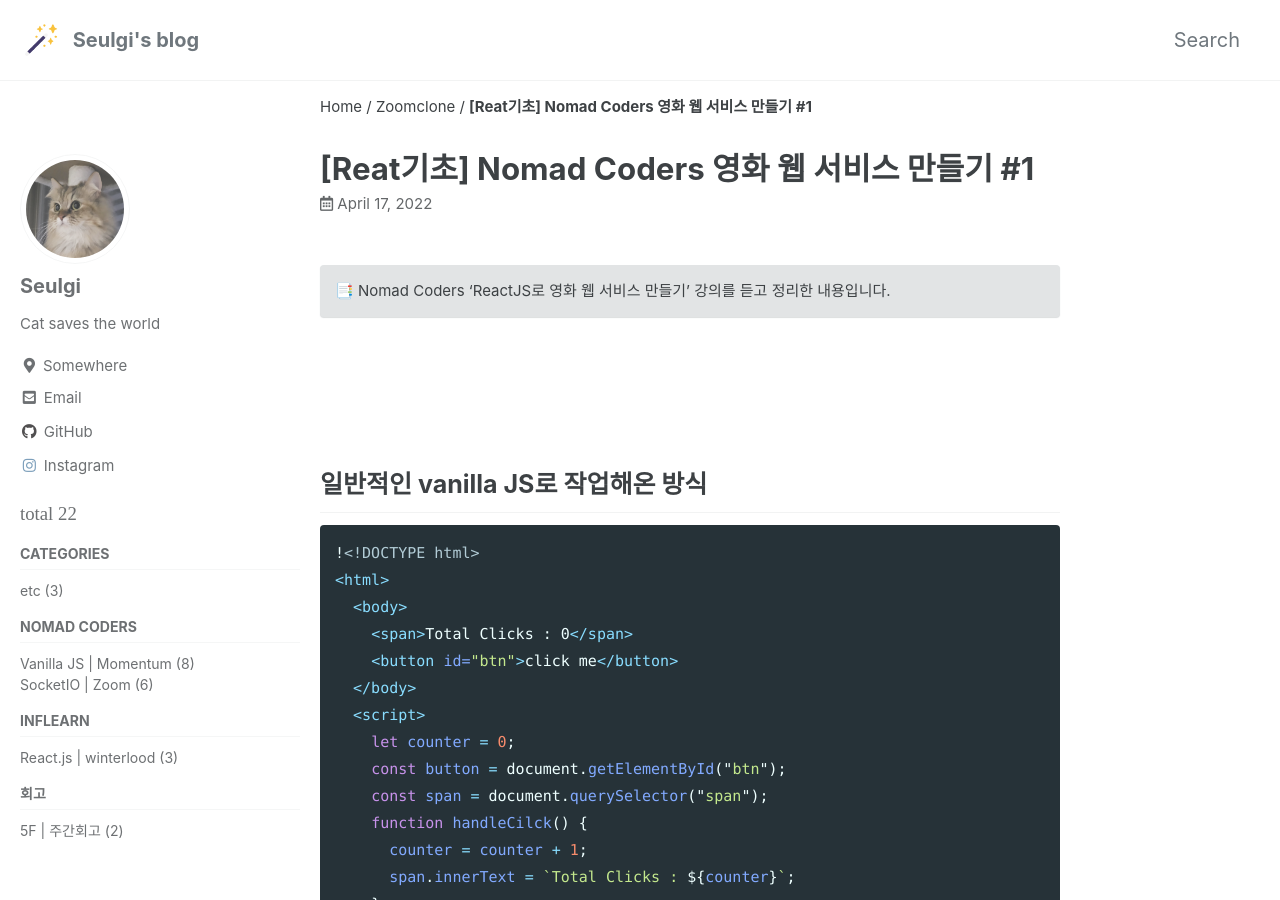
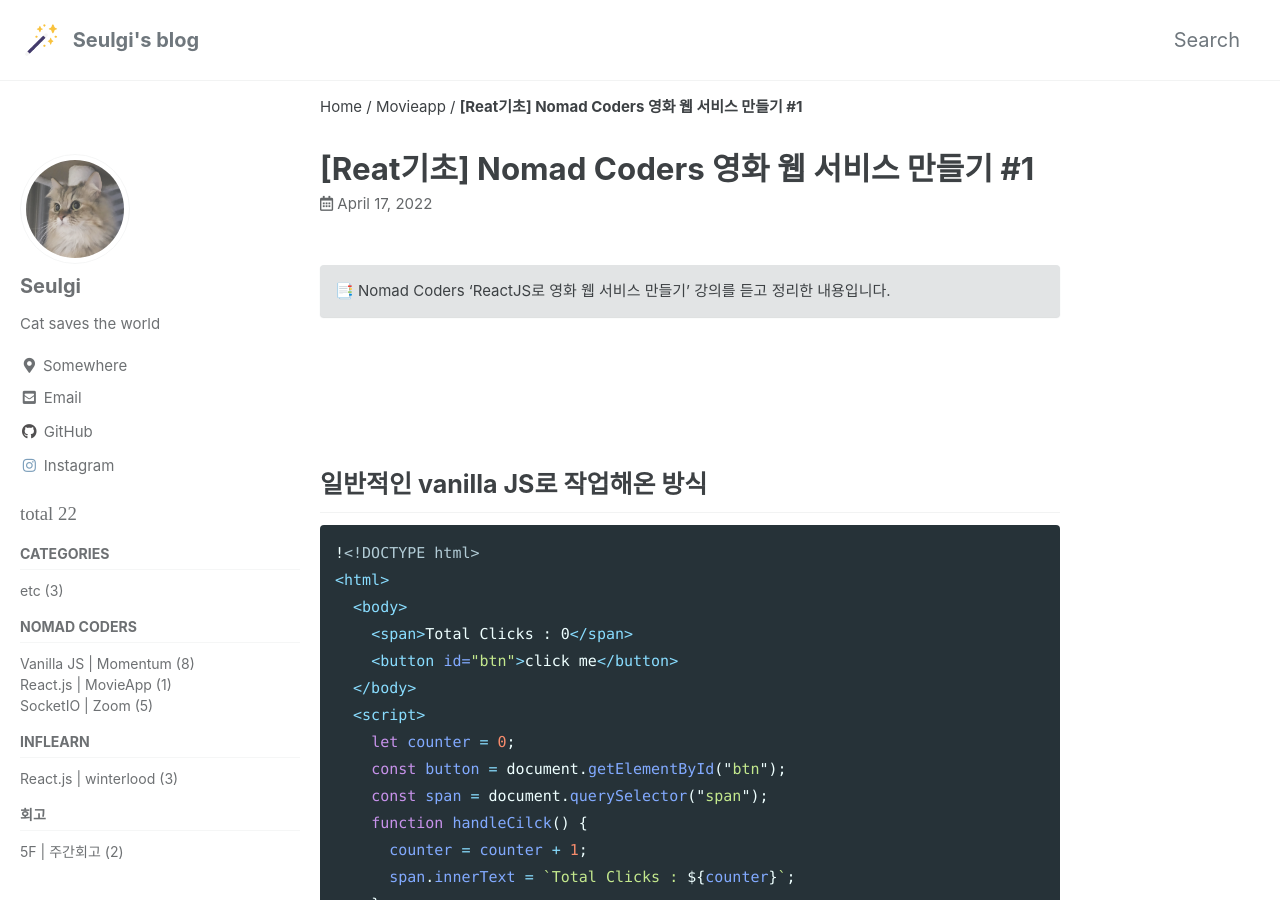
Before and after one commit to seulgi9506/seulgi9506.github.io, a Jekyll site: the page built from _posts/2022-04-17-movieApp-1.md, in a window 1280 px wide and 900 px high. Built offline with Jekyll 4.4.1, drawn with Linux system fonts in a browser that asks for light colours; cached includes are drawn as plain includes; some web fonts are replaced; comment, search, counter and statistics services are not loaded.

Commit message:
basic of react

```diff
--- a/_posts/2022-04-17-movieApp-1.md
+++ b/_posts/2022-04-17-movieApp-1.md
@@ -2,7 +2,7 @@
 title: "[Reat기초] Nomad Coders 영화 웹 서비스 만들기 #1"
 published: true
 categories:
-  - zoomClone
+  - movieApp
 ---
 
 📑 Nomad Coders 'ReactJS로 영화 웹 서비스 만들기' 강의를 듣고 정리한 내용입니다.
```
